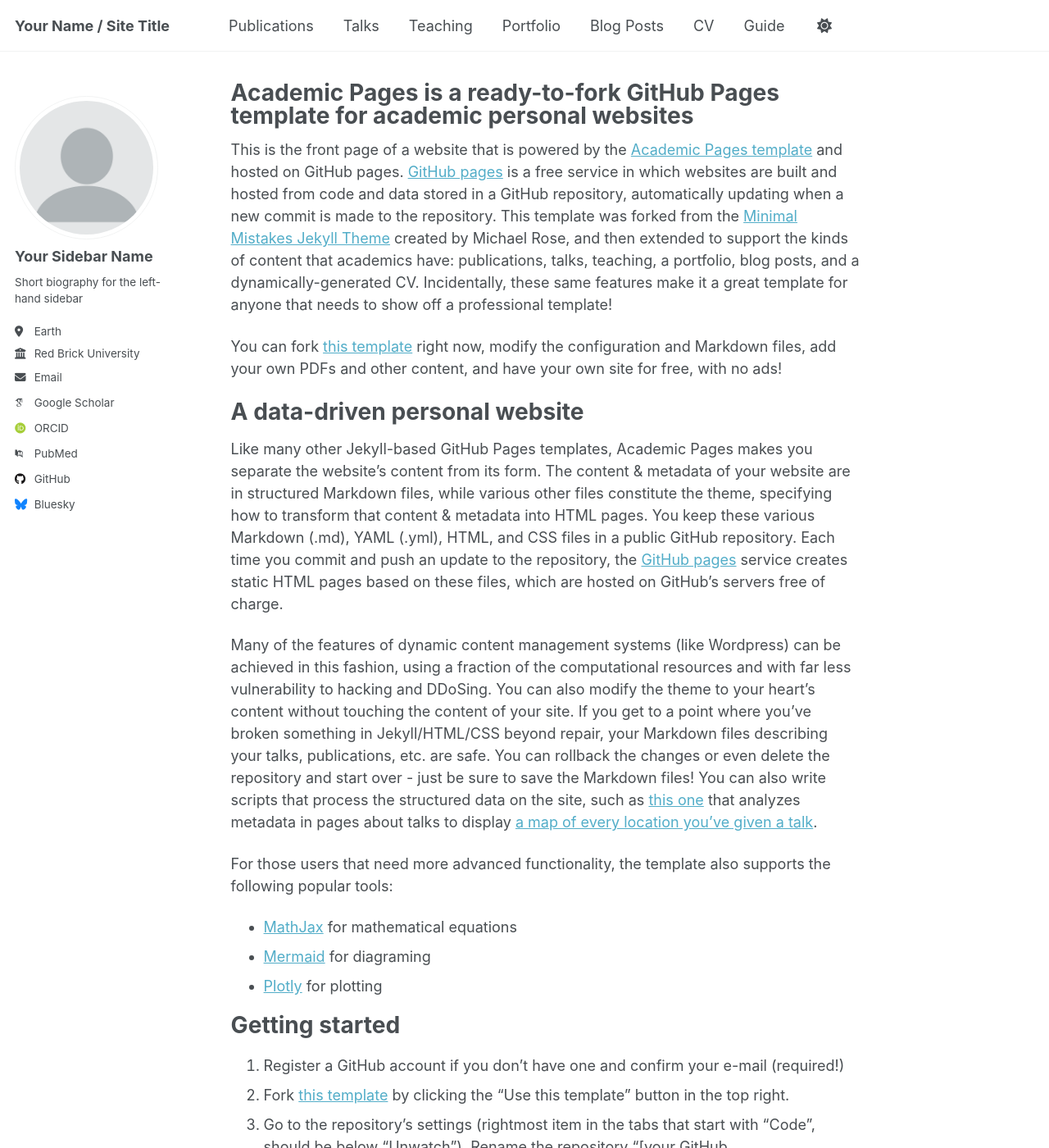
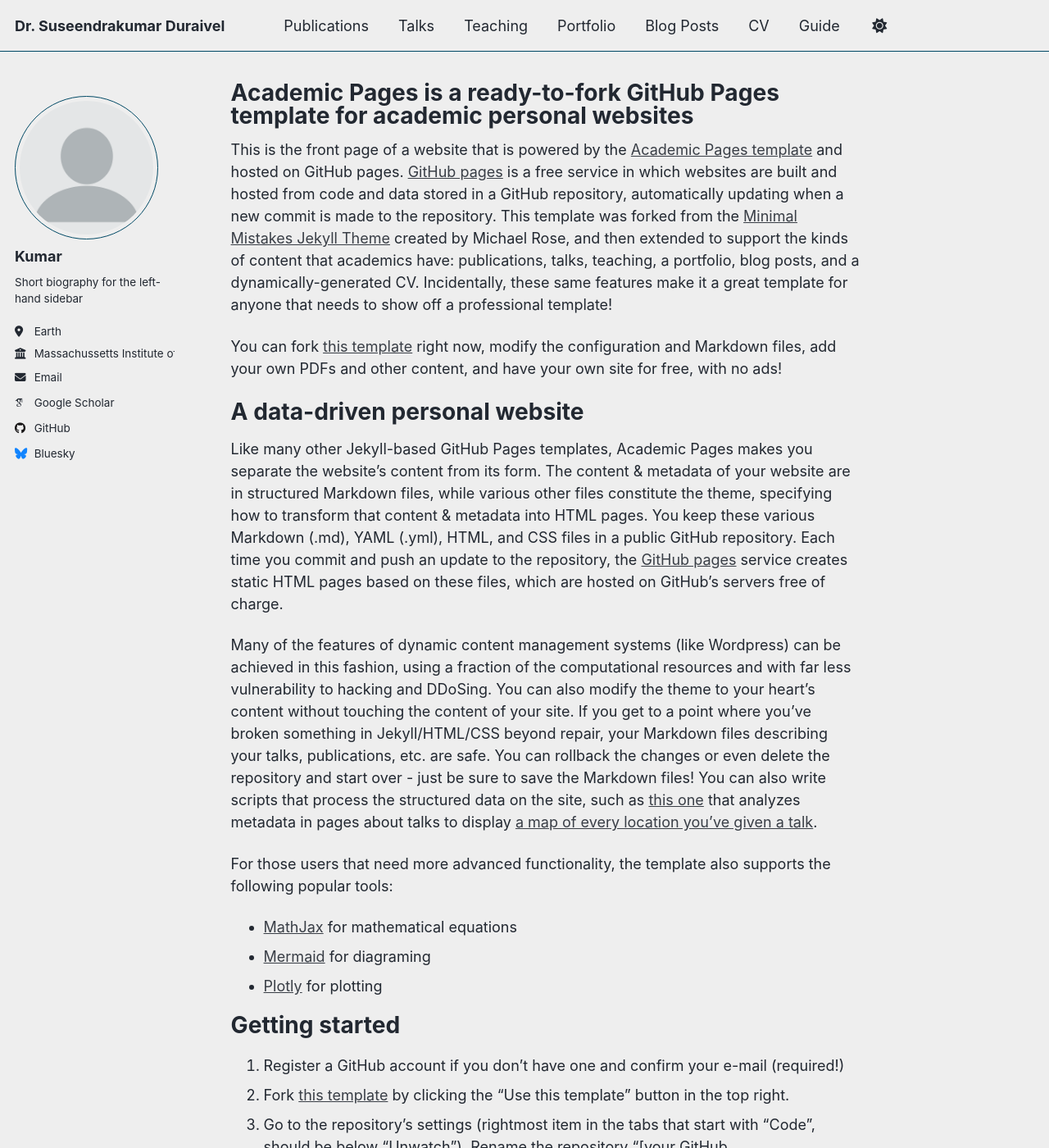
Before and after one commit to sduraivel30/sduraivel30.github.io, a Jekyll site: the page built from _pages/about.md, in a window 1280 px wide and 1400 px high. Shown: the whole window at 82% size. Built offline with Jekyll 4.4.1, drawn with Linux system fonts in a browser that asks for light colours; some web fonts are replaced; a script that is not in the unit is left out; some of the changed text lies outside the part shown.

Commit message:
Update personal information in _config.yml

```diff
--- a/_config.yml
+++ b/_config.yml
@@ -8,10 +8,10 @@
 
 # Basic Site Settings
 locale                   : "en-US"
-site_theme               : "default" # Currently available options are "default", "air"
-title                    : "Your Name / Site Title"
+site_theme               : "air" # Currently available options are "default", "air"
+title                    : "Dr. Suseendrakumar Duraivel"
 title_separator          : "-"
-name                     : &name "Your Name"
+name                     : &name "Suseendrakumar (Kumar) Duraivel"
 description              : &description "Your Name's academic portfolio"   # Update this with a general description of your site, this is the default if not overridden by a page
 url                      : https://academicpages.github.io # The base hostname & protocol for your site e.g. "https://[your GitHub username].github.io",
                                                            # or if you already have some other page hosted on Github then use "https://[your GitHub username].github.io/[Your Repo Name]"
@@ -24,23 +24,23 @@ repository               : "academicpages/academicpages.github.io"
 author:
   # Biographic information
   avatar           : "profile.png"
-  name             : "Your Sidebar Name"
+  name             : "Kumar"
   pronouns         : # example: "she/her"
   bio              : "Short biography for the left-hand sidebar"
   location         : "Earth"
-  employer         : "Red Brick University"
+  employer         : "Massachussetts Institute of Technology"
   uri              : # URL
-  email            : "none@example.org"
+  email            : "sdurai30@mit.edu"
 
   # Academic websites
   academia         : # URL
   arxiv            : # URL - Update with the correct link to your profile
-  googlescholar    : "https://scholar.google.com/citations?user=PS_CX0AAAAAJ"
+  googlescholar    : "https://scholar.google.com/citations?user=oxBtqkYAAAAJ&hl"
   inspire-hep      : # URL
   impactstory      : # URL
-  orcid            : "http://orcid.org/yourorcidurl"
+  orcid            : # URL
   semantic         : # URL
-  pubmed           : "https://www.ncbi.nlm.nih.gov/pubmed/?term=john+snow"
+  pubmed           : # URL
   researchgate     : # URL
   scopus           : # URL
 
@@ -48,7 +48,7 @@ author:
   bitbucket        : # Username - Update with your username on the site
   codepen          : # Username
   dribbble         : # Username
-  github           : "academicpages"
+  github           : "sduraivel30"
   kaggle           : # Username
   stackoverflow    : # User number or user number and name (i.e., use "1" or "1/jeff-atwood")
 
@@ -63,7 +63,7 @@ author:
   keybase          : # Username
   instagram        : # Username
   lastfm           : # Username
-  linkedin         : # Username
+  linkedin         : # dsuseendar
   mastodon         : # URL
   medium           : # URL
   pinterest        : # Username
@@ -71,7 +71,7 @@ author:
   steam            : # Username
   telegram         : # URL
   tumblr           : # Username
-  twitter          : # Username for X / Twitter
+  twitter          : # dsuseendar
   vine             : # Username
   weibo            : # Username
   wikipedia        : # Username
```
